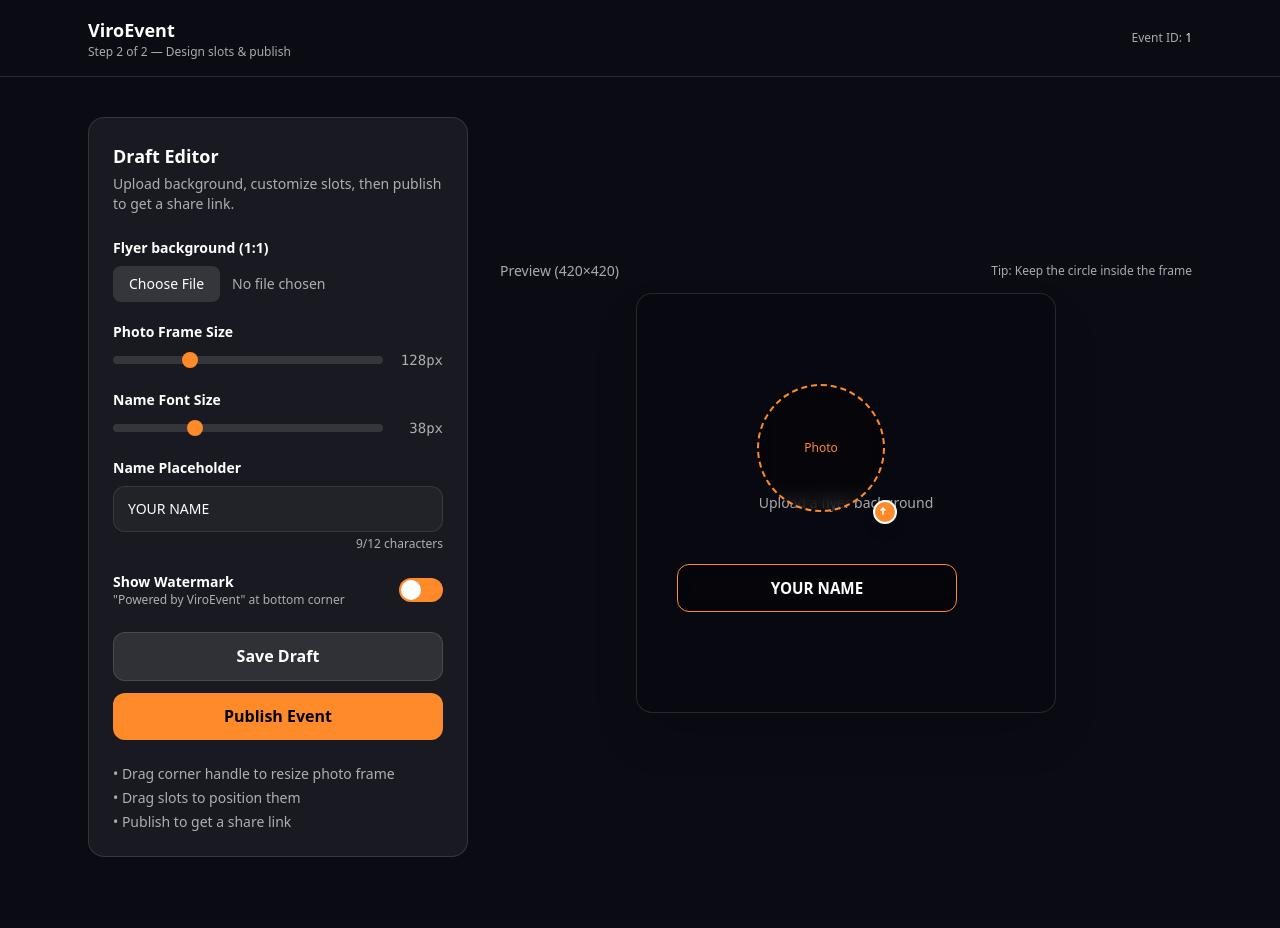
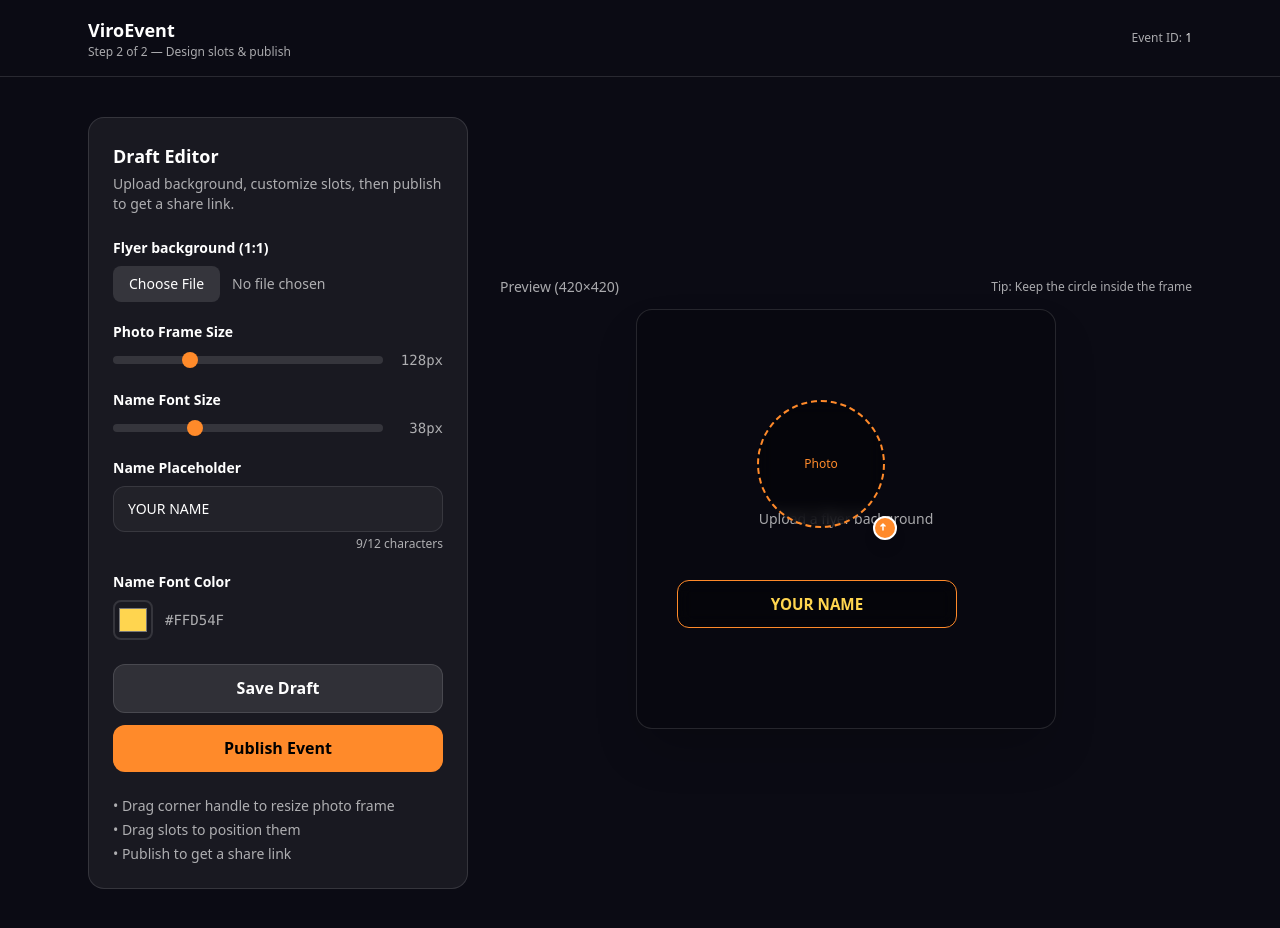
Before and after one commit to delpierro4ever/VibraFrame, a Next.js app in the folder admin/: page /editor/draft/1 in a window 1280 px wide. Before the commit the page ends 897 px from the top, so only its background shows below. Built offline with nearby package versions, Linux system fonts and the light colour scheme.

Commit message:
commiting thumbnail preview fix

```diff
--- a/admin/src/pages/admin/index.tsx
+++ b/admin/src/pages/admin/index.tsx
@@ -3,6 +3,8 @@ import Head from "next/head";
 import Link from "next/link";
 import type { GetServerSideProps, NextApiRequest } from "next";
 import { supabaseServer } from "@/lib/supabase/server";
+
+import type { Template } from "@/types/template";
 
 type EventRow = {
   id: string;
@@ -12,6 +14,8 @@ type EventRow = {
   published: boolean | null;
   created_at: string | null;
   status: string | null;
+  template: Template | null;
+  backgroundUrl?: string | null;
 };
 
 type Props = {
@@ -36,12 +40,33 @@ export const getServerSideProps: GetServerSideProps<Props> = async (ctx) => {
 
   const { data, error } = await supabase
     .from("events")
-    .select("id,event_code,name,description,published,created_at,status")
+    .select("id,event_code,name,description,published,created_at,status,template")
     .order("created_at", { ascending: false });
+
+  const events = (data ?? []) as EventRow[];
+
+  // Batch generate signed URLs for backgrounds if they exist
+  const eventsWithBackgrounds = events.filter(e => e.template?.background?.url);
+  if (eventsWithBackgrounds.length > 0) {
+    const paths = eventsWithBackgrounds.map(e => e.template!.background!.url!);
+    const { data: signedData } = await supabase.storage
+      .from("flyer-backgrounds")
+      .createSignedUrls(paths, 3600); // 1 hour
+
+    if (signedData) {
+      signedData.forEach((s, idx) => {
+        if (s.signedUrl) {
+          const event = eventsWithBackgrounds[idx];
+          const fullEvent = events.find(e => e.id === event.id);
+          if (fullEvent) fullEvent.backgroundUrl = s.signedUrl;
+        }
+      });
+    }
+  }
 
   return {
     props: {
-      events: (data ?? []) as EventRow[],
+      events,
       errorMsg: error?.message ?? null,
     },
   };
@@ -94,11 +119,22 @@ export default function AdminDashboard({ events, errorMsg }: Props) {
                 className="rounded-2xl border border-white/10 bg-white/5 hover:bg-white/10 transition overflow-hidden"
               >
                 <Link
-                  href={`/editor?eventId=${encodeURIComponent(e.id)}`}
+                  href={`/editor/draft/${encodeURIComponent(e.id)}`}
                   className="block"
                 >
-                  <div className="aspect-square bg-black/30 flex items-center justify-center text-white/40 text-sm">
-                    Thumbnail (next)
+                  <div className="aspect-square bg-black/30 relative flex items-center justify-center text-white/40 text-sm overflow-hidden">
+                    {e.backgroundUrl ? (
+                      <img
+                        src={e.backgroundUrl}
+                        alt={e.name || "Event Background"}
+                        className="absolute inset-0 w-full h-full object-cover"
+                      />
+                    ) : (
+                      <div className="flex flex-col items-center gap-2 opacity-40">
+                        <span className="text-3xl font-black text-[var(--viro-primary)]">V</span>
+                        <span>No Background</span>
+                      </div>
+                    )}
                   </div>
 
                   <div className="p-3">
--- a/admin/src/pages/e/[eventCode].tsx
+++ b/admin/src/pages/e/[eventCode].tsx
@@ -94,41 +94,21 @@ function downloadBlob(blob: Blob, filename: string) {
   setTimeout(() => URL.revokeObjectURL(url), 1500);
 }
 
-// ✅ Watermark helper (NEW)
-function drawWatermark(ctx: CanvasRenderingContext2D, text: string) {
+// ✅ Watermark helper - Simple white text with opacity
+function drawWatermark(ctx: CanvasRenderingContext2D) {
   ctx.save();
 
-  const padX = 18;
-  const padY = 10;
-  const h = 44;
+  // Set 20% opacity
+  ctx.globalAlpha = 0.2;
 
-  ctx.font = "700 28px Arial, sans-serif";
-  const w = Math.ceil(ctx.measureText(text).width) + padX * 2;
+  // White text, bold, centered at bottom
+  ctx.fillStyle = "#ffffff";
+  ctx.font = "bold 24px Arial, sans-serif";
+  ctx.textAlign = "center";
+  ctx.textBaseline = "bottom";
 
-  // bottom-left placement
-  const x = 32;
-  const y = OUT_H - (h + 32);
-
-  // pill background
-  ctx.globalAlpha = 0.9;
-  ctx.fillStyle = "rgba(0,0,0,0.55)";
-  const r = 14;
-
-  ctx.beginPath();
-  ctx.moveTo(x + r, y);
-  ctx.arcTo(x + w, y, x + w, y + h, r);
-  ctx.arcTo(x + w, y + h, x, y + h, r);
-  ctx.arcTo(x, y + h, x, y, r);
-  ctx.arcTo(x, y, x + w, y, r);
-  ctx.closePath();
-  ctx.fill();
-
-  // text
-  ctx.globalAlpha = 1;
-  ctx.fillStyle = "#ffffff";
-  ctx.textAlign = "left";
-  ctx.textBaseline = "middle";
-  ctx.fillText(text, x + padX, y + h / 2);
+  // Draw text centered at bottom with some padding
+  ctx.fillText("Alita Automations", OUT_W / 2, OUT_H - 30);
 
   ctx.restore();
 }
@@ -440,7 +420,7 @@ export default function EventCodePage() {
       ctx.fillText(name.trim().toUpperCase(), textXOut, textYOut);
 
       // ✅ WATERMARK (NEW)
-      drawWatermark(ctx, "Create yours: viroevent.com");
+      drawWatermark(ctx);
 
       canvas.toBlob(
         (blob) => {
--- a/admin/src/pages/editor/draft/[eventId].tsx
+++ b/admin/src/pages/editor/draft/[eventId].tsx
@@ -30,8 +30,8 @@ export default function DraftEditor() {
   const [photoSize, setPhotoSize] = useState(128); // diameter in pixels
   const [textPos, setTextPos] = useState({ x: 40, y: 270 });
   const [fontSize, setFontSize] = useState(38); // font size in pixels
+  const [textColor, setTextColor] = useState("#FFD54F");
   const [namePlaceholder, setNamePlaceholder] = useState("YOUR NAME");
-  const [showWatermark, setShowWatermark] = useState(true);
 
   const [bgPath, setBgPath] = useState<string | null>(null);
   const [bgPreviewUrl, setBgPreviewUrl] = useState<string | null>(null);
@@ -94,11 +94,10 @@ export default function DraftEditor() {
         h: 0.14,
         content: namePlaceholder || "YOUR NAME",
         font: "Poppins",
-        color: "#FFD54F",
+        color: textColor,
         size: Math.round(fontSize * scaleToOut),
       },
       background: { url: bgPath || "" },
-      watermark: showWatermark,
     };
 
     try {
@@ -336,30 +335,22 @@ export default function DraftEditor() {
               </div>
             </div>
 
-            {/* Watermark Toggle */}
+            {/* Font Color Picker */}
             <div className="mb-5">
-              <label className="flex items-center justify-between cursor-pointer">
-                <div>
-                  <div className="text-sm font-semibold">Show Watermark</div>
-                  <div className="text-xs text-[var(--viro-muted)]">
-                    "Powered by ViroEvent" at bottom corner
-                  </div>
-                </div>
-                <div className="relative">
-                  <input
-                    type="checkbox"
-                    checked={showWatermark}
-                    onChange={(e) => setShowWatermark(e.target.checked)}
-                    className="sr-only peer"
-                  />
-                  <div className="w-11 h-6 bg-[var(--viro-border)] rounded-full peer
-                    peer-checked:bg-[var(--viro-primary)] peer-focus:ring-2
-                    peer-focus:ring-[var(--viro-primary)]/20 transition-colors">
-                    <div className="absolute top-0.5 left-0.5 bg-white w-5 h-5 rounded-full
-                      transition-transform peer-checked:translate-x-5"></div>
-                  </div>
-                </div>
+              <label className="block text-sm font-semibold mb-2">
+                Name Font Color
               </label>
+              <div className="flex items-center gap-3">
+                <input
+                  type="color"
+                  value={textColor}
+                  onChange={(e) => setTextColor(e.target.value)}
+                  className="w-10 h-10 rounded-lg border-2 border-[var(--viro-border)] bg-transparent cursor-pointer p-0.5"
+                />
+                <span className="text-sm font-mono text-[var(--viro-muted)] uppercase">
+                  {textColor}
+                </span>
+              </div>
             </div>
 
             <div className="mt-6 space-y-3">
@@ -484,8 +475,8 @@ export default function DraftEditor() {
                 >
                   <div
                     className="w-[280px] px-4 py-3 bg-black/35 backdrop-blur-sm
-                      border border-[var(--viro-primary)] text-white font-semibold rounded-xl text-center"
-                    style={{ fontSize: `${fontSize * 0.4}px` }}
+                      border border-[var(--viro-primary)] font-semibold rounded-xl text-center"
+                    style={{ fontSize: `${fontSize * 0.4}px`, color: textColor }}
                   >
                     {namePlaceholder || "YOUR NAME"}
                   </div>
--- a/admin/src/types/template.ts
+++ b/admin/src/types/template.ts
@@ -39,9 +39,4 @@ export type Template = {
    * Example: events/<eventId>/background/original.jpg
    */
   background?: { url?: string };
-
-  /**
-   * Whether to show "Powered by ViroEvent" watermark
-   */
-  watermark?: boolean;
 };
```
